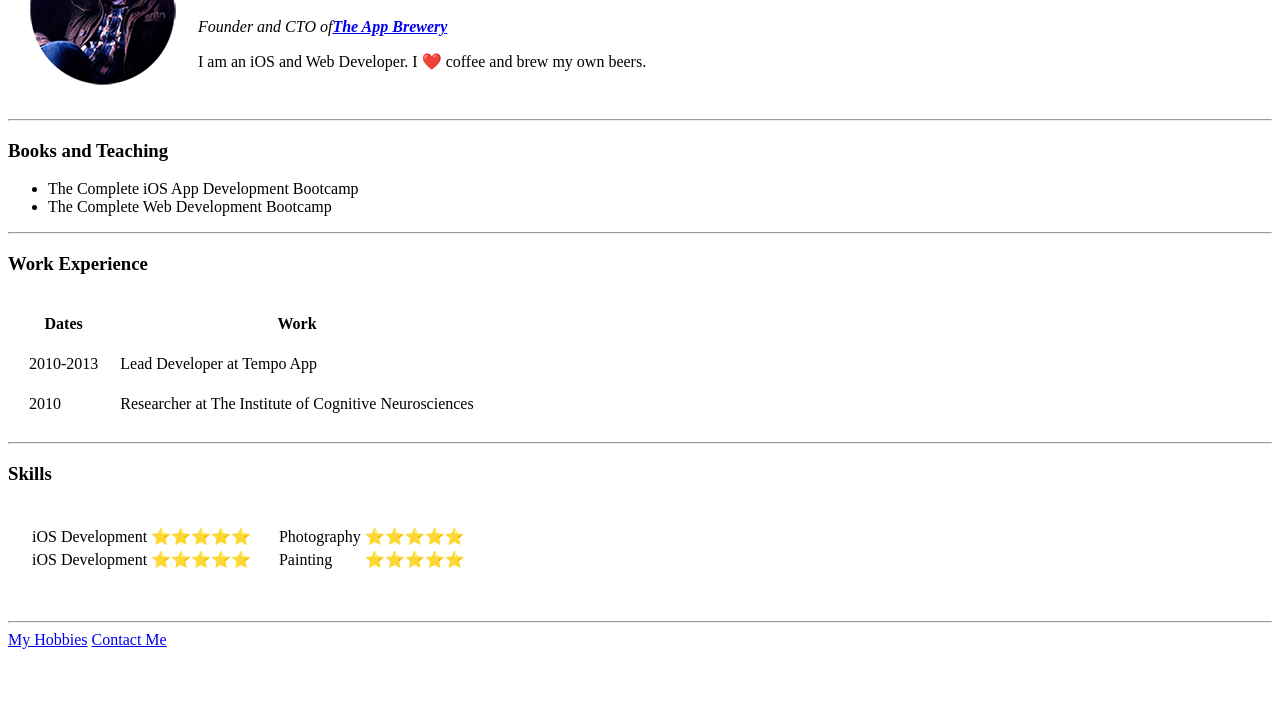
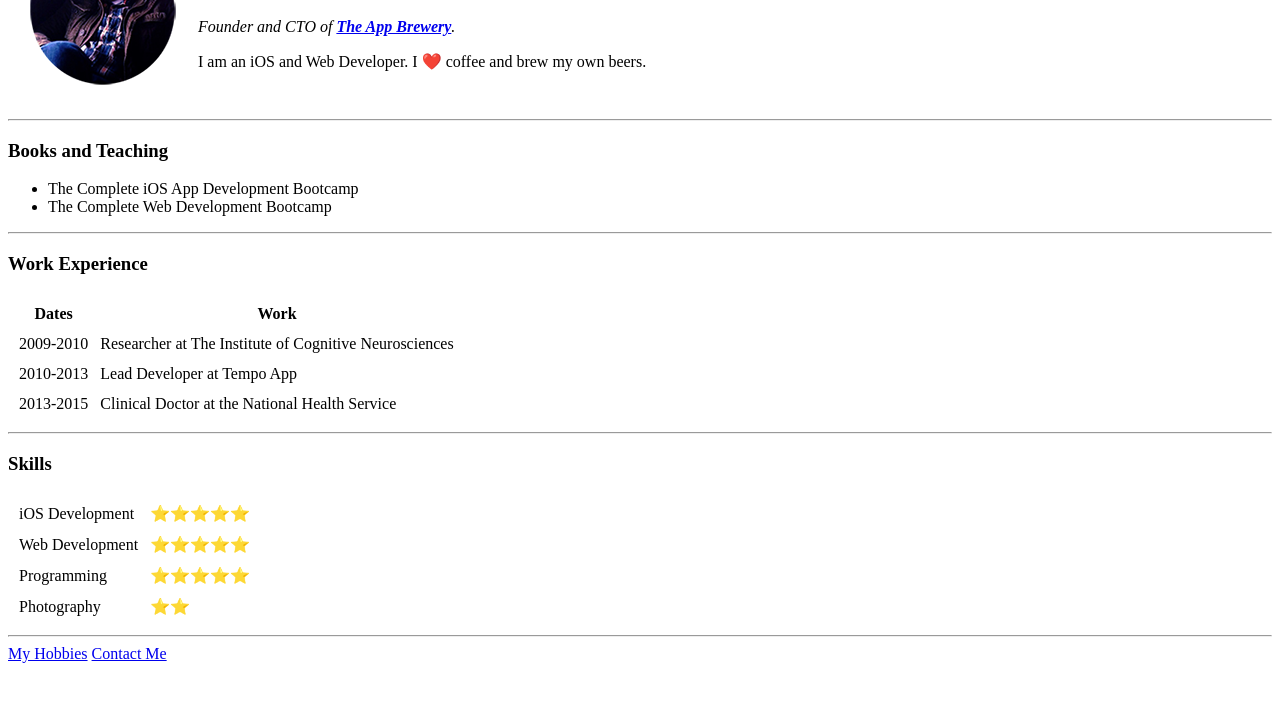
Before and after one commit to alaaelalfi/cv, a plain HTML site: page index.html in a window 1280 px wide. Shown: the part 93-794 px from the top of the page. Drawn offline with Linux system fonts and the light colour scheme.

Commit message:
Update index.html

```diff
--- a/index.html
+++ b/index.html
@@ -3,19 +3,18 @@
   <head>
     <meta charset="utf-8">
     <title>Alaa's Personal Site</title>
+    <link rel="stylesheet" href="css/styles.css">
   </head>
+
   <body>
     <table cellspacing="20">
       <tr>
         <td><img src="images/alaa3.png" alt="angela profile picture"></td>
-           <td>
-               <h1>Alaa Elalfi</h1>
-               <p><em>Founder and CTO of<strong><a href="https://www.appbrewery.co/">The App Brewery</a></strong></em></p>
-               <p>I am an iOS and Web Developer. I ❤️ coffee and brew my own beers.</p>
-           </td>
+        <td><h1>Alaa Elalfi</h1>
+        <p><em>Founder and CTO of <strong><a href="https://www.appbrewery.co/">The App Brewery</a></strong>.</em></p>
+        <p>I am an iOS and Web Developer. I ❤️ coffee and brew my own beers.</p></td>
       </tr>
     </table>
-
     <hr>
     <h3>Books and Teaching</h3>
     <ul>
@@ -24,59 +23,50 @@
     </ul>
     <hr>
     <h3>Work Experience</h3>
-<table cellspacing="20">
+    <table cellspacing="10">
       <thead>
         <tr>
           <th>Dates</th>
-           <th> Work</th>
+          <th>Work</th>
         </tr>
       </thead>
       <tbody>
         <tr>
+          <td>2009-2010</td>
+          <td>Researcher at The Institute of Cognitive Neurosciences</td>
+        </tr>
+        <tr>
           <td>2010-2013</td>
           <td>Lead Developer at Tempo App</td>
         </tr>
-            <td>2010</td>
-            <td>Researcher at The Institute of Cognitive Neurosciences</td>
+        <tr>
+          <td>2013-2015</td>
+          <td>Clinical Doctor at the National Health Service</td>
         </tr>
       </tbody>
-    <tfoot>
-
-    </tfoot>
     </table>
     <hr>
     <h3>Skills</h3>
-<table cellspacing="20">
-    <tr>
-        <td>
-                <table>
+    <table cellspacing="10">
       <tr>
         <td>iOS Development</td>
-                        <td>⭐⭐⭐⭐⭐</td>
+        <td>⭐️⭐️⭐️⭐️⭐️</td>
       </tr>
       <tr>
-                        <td>iOS Development</td>
-                        <td>⭐⭐⭐⭐⭐</td>
+        <td>Web Development</td>
+        <td>⭐️⭐️⭐️⭐️⭐️</td>
+      </tr>
+       <tr>
+        <td>Programming</td>
+        <td>⭐️⭐️⭐️⭐️⭐️</td>
+      </tr>
+      <tr>
+        <td>Photography</td>
+        <td>⭐️⭐️</td>
       </tr>
     </table>
-        </td>
-
-        <td>
-                <table>
-                    <tr>
-                        <td>Photography</td>
-                        <td>⭐⭐⭐⭐⭐</td>
-                    </tr>
-                    <tr>
-                        <td>Painting</td>
-                        <td>⭐⭐⭐⭐⭐</td>
-                    </tr>
-            </table>
-        </td>
-    <tr>
-</table>
-
     <hr>
     <a href="hobbies.html">My Hobbies</a>
     <a href="contact-me.html">Contact Me</a>
   </body>
+</html>
```
Lines whose indentation alone changed are shown as unchanged.
